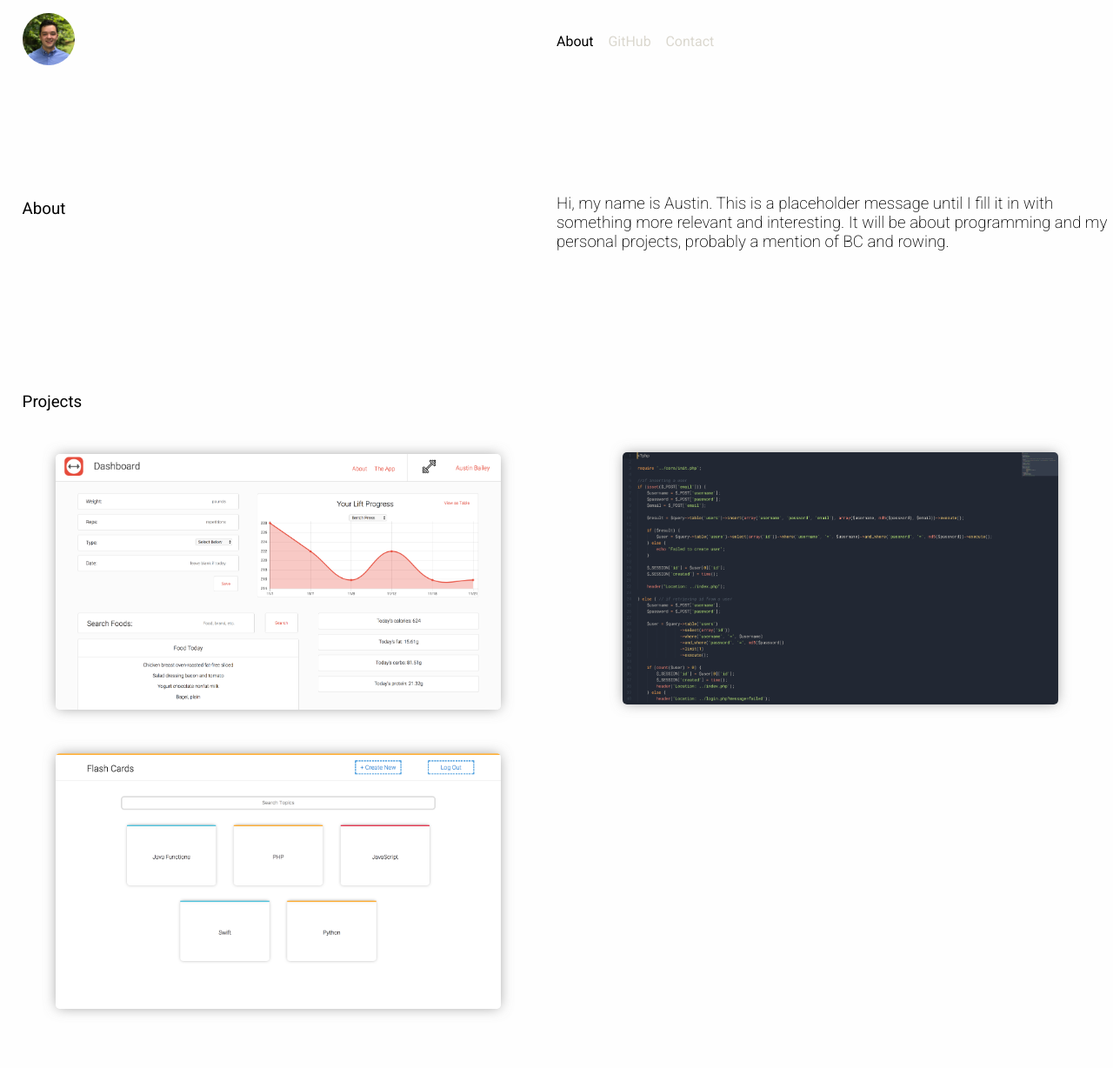
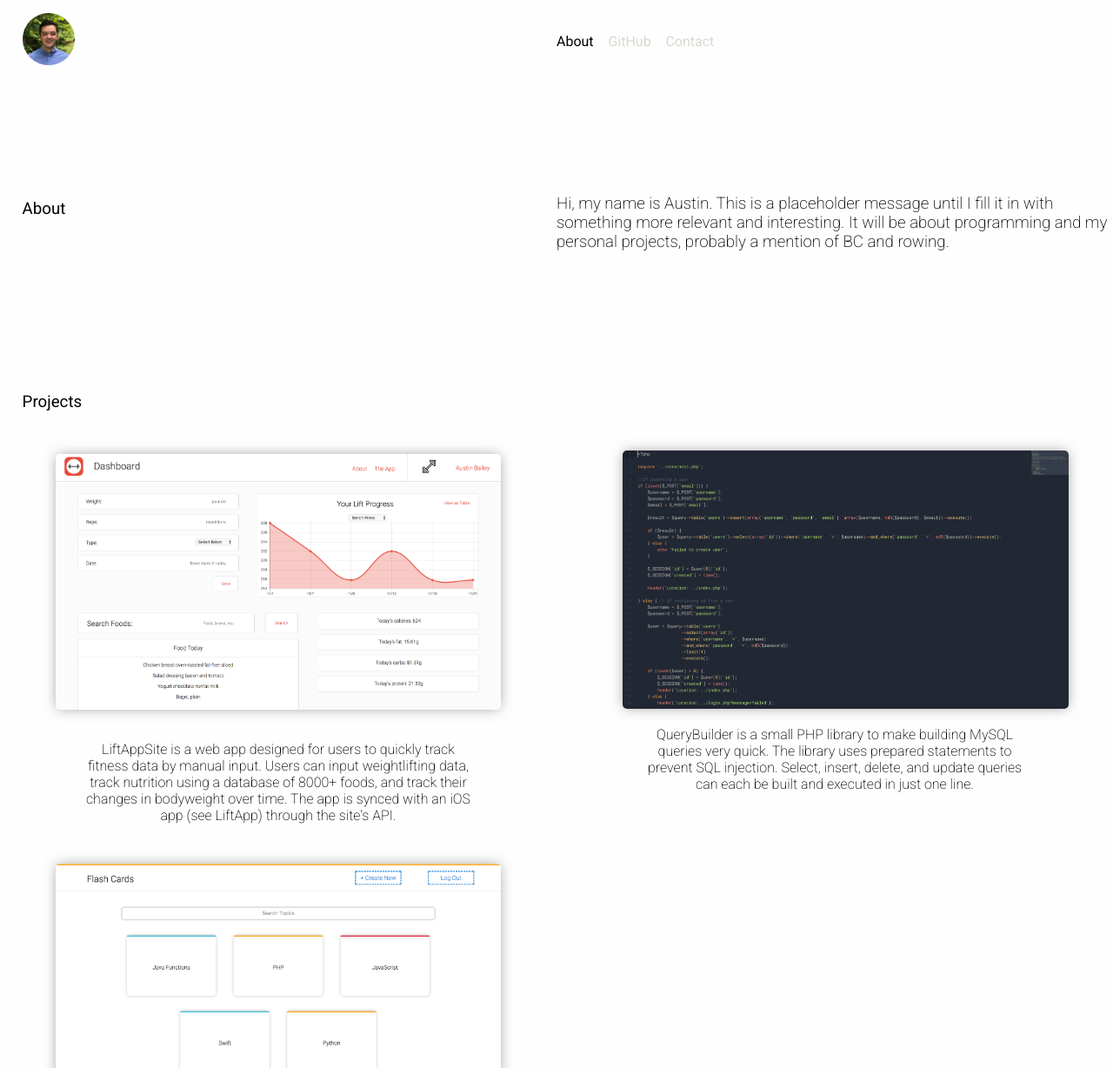
Before and after one commit to austinbailey1114/PersonalWebsite, a plain HTML site: page index.html in a window 1280 px wide. Shown: the top 1228 px of the page at 87% size. Before the commit the page ends 1180 px from the top, so only its background shows below. Drawn offline with Linux system fonts and the light colour scheme.

Commit message:
added descriptions

```diff
--- a/css/index.css
+++ b/css/index.css
@@ -109,7 +109,7 @@ a {
 	-moz-box-shadow: 0px 0px 15px -2px rgba(107,107,107,0.7);
 	box-shadow: 0px 0px 15px -2px rgba(107,107,107,0.7);
 	border-radius: 5px;
-	margin-top: 212px;
+	margin-top: 210px;
 	margin-left: 10%;
 }
 
--- a/index.html
+++ b/index.html
@@ -11,12 +11,14 @@
 			<img id="icon" src="./images/ugly.jpg.jpeg" height="60px" width="60px" style="border-radius: 50%;">
 			<h3 id="about">About</h3>
 			<h3 id="projects">Projects</h3>
-			<a href="./projects/liftappsite">
-				<img  id="liftappsite" src="./images/liftappsite.png" width="80%" height="80%">
+			<a href="http://austinmbailey.com/projects/liftappsite/">
+				<img id="liftappsite" src="./images/liftappsite.png" width="80%" height="80%">
 			</a>
+			<p style="width: 70%; font-weight: 200; text-align: center; margin-left: 15%">LiftAppSite is a web app designed for users to quickly track fitness data by manual input. Users can input weightlifting data, track nutrition using a database of 8000+ foods, and track their changes in bodyweight over time. The app is synced with an iOS app (see LiftApp) through the site's API.</p>
 			<a href="https://github.com/austinbailey1114/FlashCards">
 					<img  id="flashcards" src="./images/flashcards.png" width="80%" height="80%">
-				</a>
+			</a>
+			<p style="width: 70%; font-weight: 200; text-align: center; margin-left: 15%">FlashCards is a web app inspired by Quizlet, where users can make their own study sets of flash cards. The study page features a clean layout and quick jQuery animations that balance form and function. Users can very easily add new study sets and cards to any study set.</p>
 		</div>
 		<div id="rightContainer">
 			<div id="sections">
@@ -24,11 +26,10 @@
 				<a href="https://github.com/austinbailey1114">GitHub</a>
 				<a href="./contact.html">Contact</a>
 				<h3 id="message">Hi, my name is Austin. This is a placeholder message until I fill it in with something more relevant and interesting. It will be about programming and my personal projects, probably a mention of BC and rowing.</h3>
-
-				<a href="./projects/liftappsite">
-					<img  id="query" src="./images/query.png" width="80%">
+				<a href="https://github.com/austinbailey1114/QueryBuilder">
+					<img  id="query" src="./images/query.png" width="81.9%" height="80%">
 				</a>
-
+				<p style="width: 70%; font-weight: 200; text-align: center; margin-left: 15%">QueryBuilder is a small PHP library to make building MySQL queries very quick. The library uses prepared statements to prevent SQL injection. Select, insert, delete, and update queries can each be built and executed in just one line.</p>
 			</div>
 		</div>
 	</div>
```
